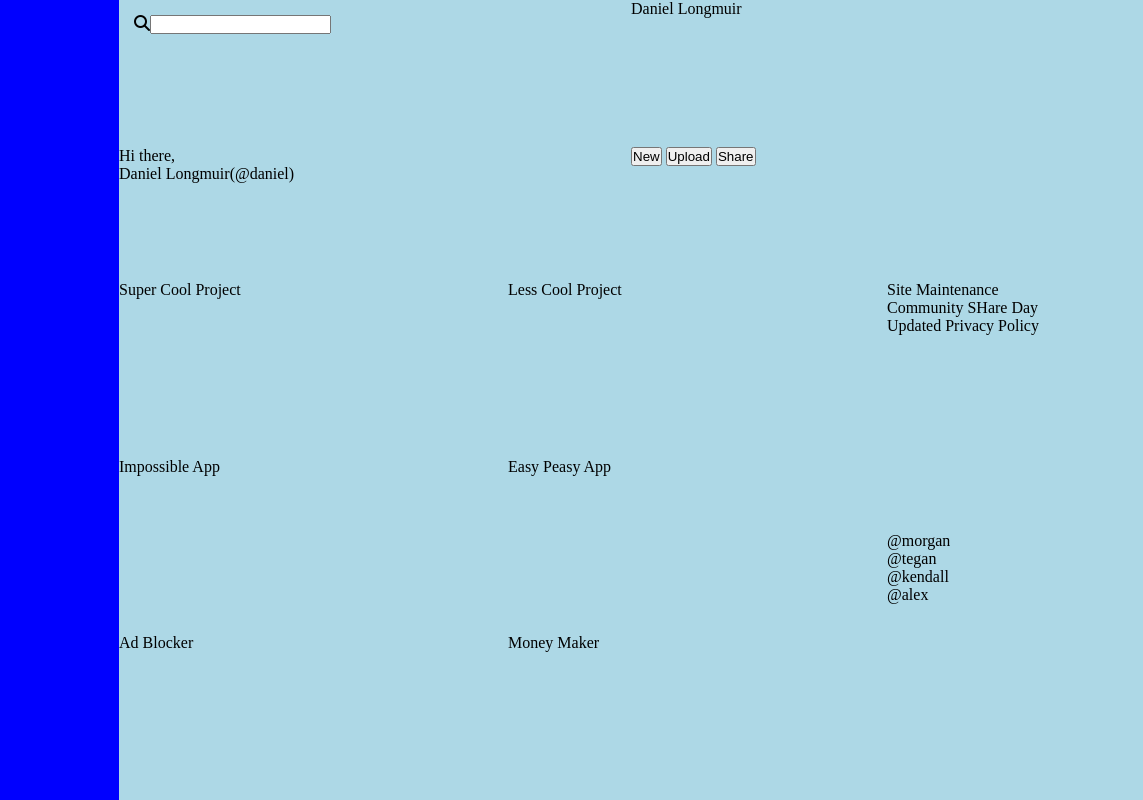
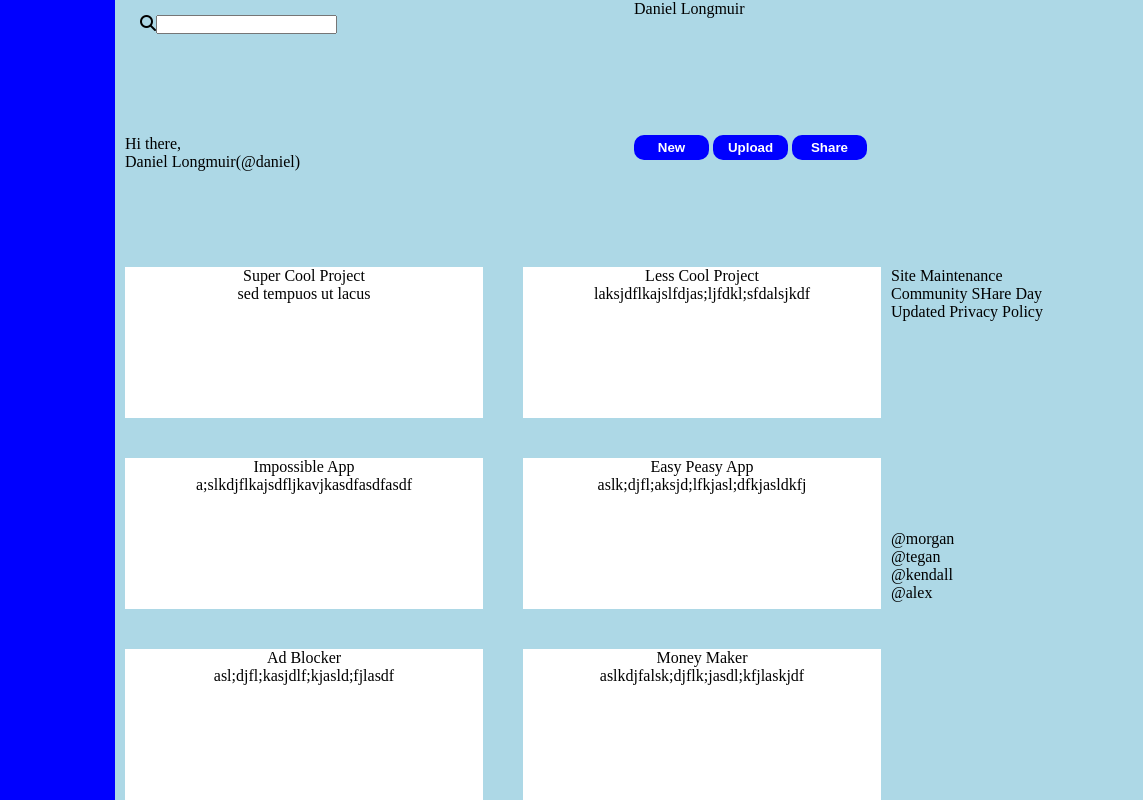
Before and after one commit to DJLB06/admin-dashboard, a plain HTML site: page index.html in a window 1280 px wide. Shown: the full height of the page, 137-1280 px from the left. Drawn offline with Linux system fonts and the light colour scheme.

Commit message:
adjust project classes and structure

```diff
--- a/index.html
+++ b/index.html
@@ -46,25 +46,30 @@
 
        </div>
        <div class="projects">
-            <div class="scp">
-                Super Cool Project
+            <div class="project">
+                <p class="project-title">Super Cool Project</p>
+                <p>sed tempuos ut lacus</p>
             </div>
-            <div class="lcp">
-                Less Cool Project
+            <div class="project">
+                <p class="project-title">Less Cool Project</p>
+                <p>laksjdflkajslfdjas;ljfdkl;sfdalsjkdf</p>
             </div>
-            <div class="ia">
-                Impossible App
+            <div class="project">
+                <p class="project-title"> Impossible App</p>
+                <p>a;slkdjflkajsdfljkavjkasdfasdfasdf</p>
             </div>
-            <div class="epa">
-                Easy Peasy App
+            <div class="project">
+                <p class="project-title"> Easy Peasy App</p>
+                <p>aslk;djfl;aksjd;lfkjasl;dfkjasldkfj</p>
             </div>
-            <div class="ab">
-                Ad Blocker
+            <div class="project">
+                <p class="project-title"> Ad Blocker</p>
+                <p>asl;djfl;kasjdlf;kjasld;fjlasdf</p>
             </div>
-            <div class="mm">
-                Money Maker
+            <div class="project">
+                <p class="project-title"> Money Maker</p>
+                <p>aslkdjfalsk;djflk;jasdl;kfjlaskjdf</p>
             </div>
-
        </div>
        <div class="announcements">
             <ul>
--- a/style.css
+++ b/style.css
@@ -2,6 +2,7 @@
     margin: 0;
     padding: 0;
   }
+
 
 
 .container{
@@ -10,6 +11,7 @@
     background-color: lightblue;
     height: 100vh;
     width: 100vw;
+    gap: 10px;
 }
 
 .menu{
@@ -37,8 +39,16 @@
 .projects{
     display: grid;
     grid-template-columns: repeat(2,1fr);
-    gap: 10px;
+    gap: 15px;
     grid-area: 2/2/4/3;
+    background-color: lightblue;
+    gap: 40px;
+
+}
+
+.project{
+    background-color: white;
+    text-align: center;
 }
 
 
@@ -61,3 +71,13 @@ ul,li{
 .communities{
     margin-bottom: 50px;
 }
+
+button{
+    background-color: blue;
+    color: white;
+    font-weight: bold;
+    border-radius: 10px;
+    width: 75px;
+    height: 25px;
+    border: none;
+}
```
